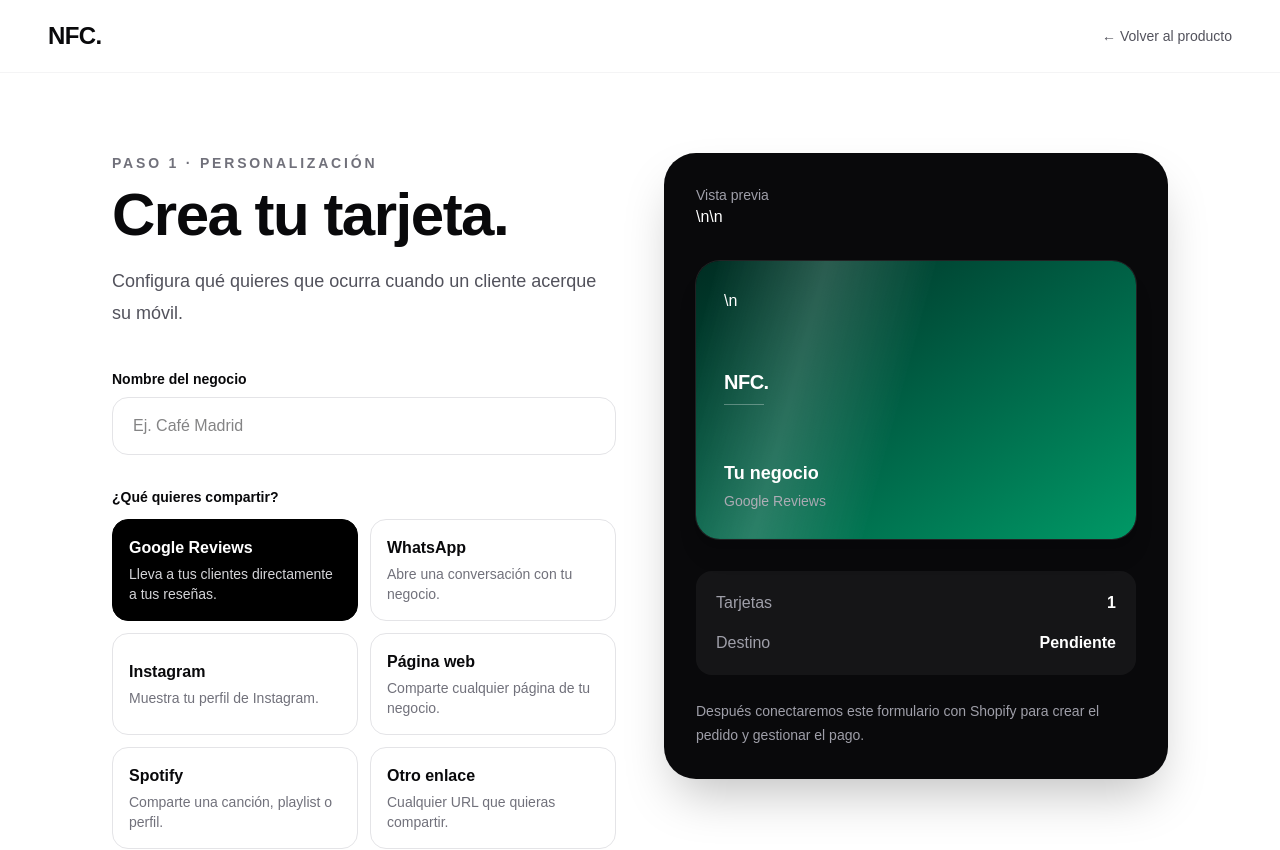
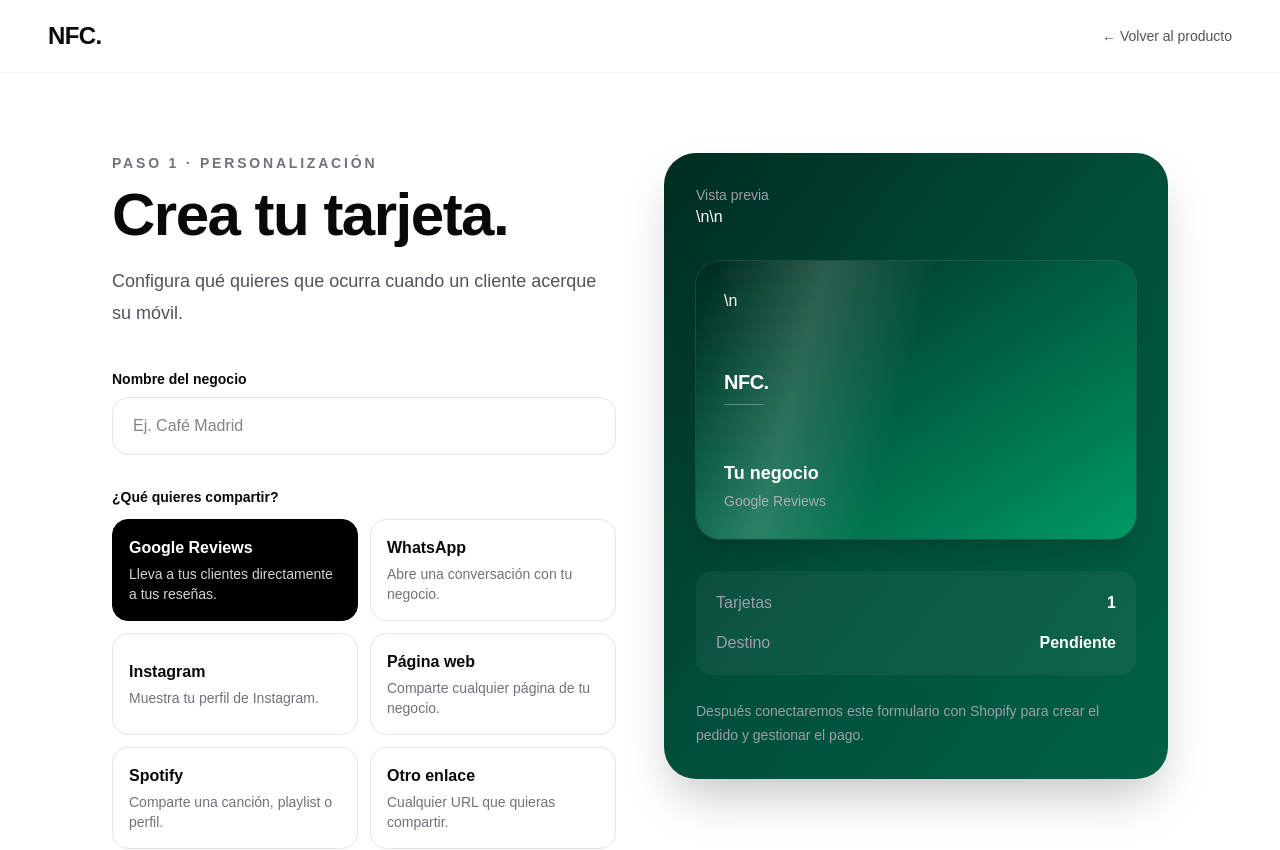
Before and after one commit to martinabenitezriera/nfc-store, a Next.js app: page /personalizar in a window 1280 px wide. Shown: the top 850 px of the page. Built offline with nearby package versions, Linux system fonts and the light colour scheme.

Commit message:
style: suavizar fondo esmeralda de personalizacion

```diff
--- a/app/personalizar/page.tsx
+++ b/app/personalizar/page.tsx
@@ -138,7 +138,7 @@ export default function PersonalizarPage() {
         </div>
 
         <div className="md:sticky md:top-8 md:self-start">
-          <div className="rounded-[2rem] bg-zinc-950 p-6 text-white shadow-2xl md:p-8">
+          <div className="rounded-[2rem] bg-gradient-to-br from-emerald-950 via-emerald-900 to-emerald-800 p-6 text-white shadow-2xl md:p-8">
             <p className="text-sm text-zinc-400">Vista previa</p>\n\n            <style>{`\n              @keyframes previewShine {\n                0% { transform: translateX(-180%) skewX(-15deg); opacity: 0; }\n                18% { opacity: 1; }\n                60% { opacity: .45; }\n                100% { transform: translateX(420%) skewX(-15deg); opacity: 0; }\n              }\n              .preview-shine { animation: previewShine 3.8s ease-in-out infinite; }\n            `}</style>
 
             <div className="relative mt-8 flex aspect-[1.58/1] flex-col justify-between overflow-hidden rounded-[1.5rem] bg-gradient-to-br from-emerald-950 via-emerald-800 to-emerald-600 p-7 shadow-xl ring-1 ring-white/10">\n              <div className="preview-shine pointer-events-none absolute -left-1/2 top-0 h-full w-1/2 -skew-x-12 bg-gradient-to-r from-transparent via-white/30 to-transparent" />
```
